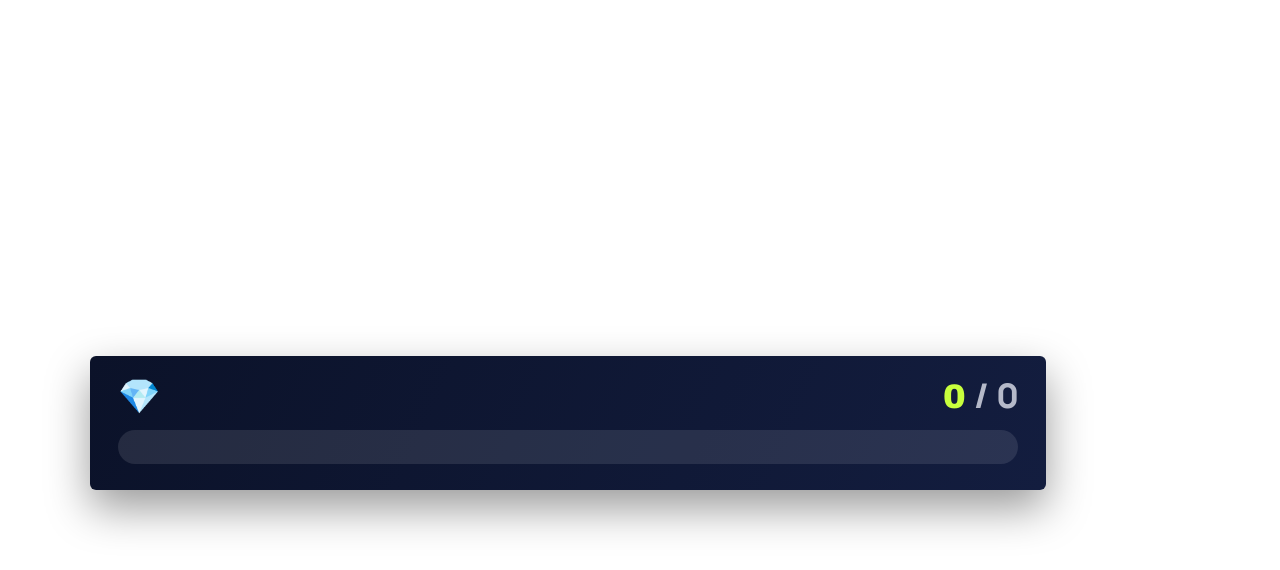
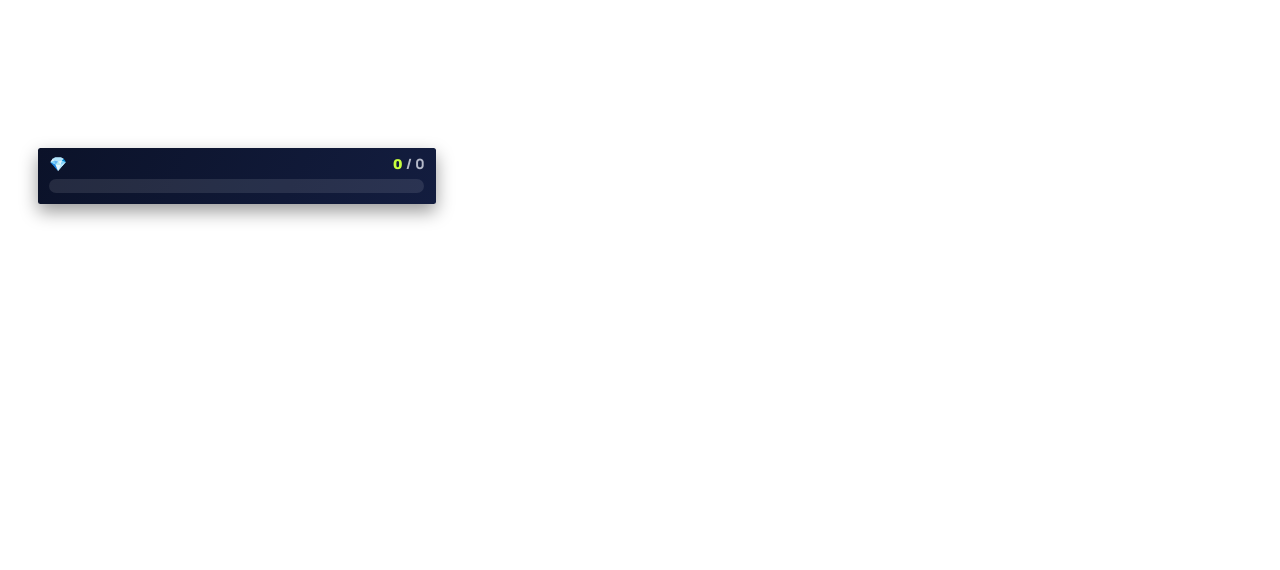
Before and after one commit to eFixWA/livespark-overlays, a plain HTML site: page giftgoal.html in a window 1280 px wide. Drawn offline with nearby package versions, Linux system fonts and the light colour scheme; a web font is replaced by a local one.

Commit message:
Scale overlays to fit any source box size
Co-Authored-By: Claude Opus 5.5 <noreply@anthropic.com>
Claude-Session: https://claude.ai/code/session_014D6E1XTkb6MxWVdumGikFS

```diff
--- a/shared/core.js
+++ b/shared/core.js
@@ -122,6 +122,17 @@
     } catch { /* audio blocked */ }
   };
 
+  // Overlays are designed on a 1080×1920 canvas. Apps like TikTok LIVE Studio size
+  // the page to their source box, so scale the canvas to fit whatever size we get.
+  function fit() {
+    if (window.self !== window.top) return; // inside the all-in-one page, which fits itself
+    const w = window.innerWidth || 1080;
+    const h = window.innerHeight || 1920;
+    document.documentElement.style.zoom = String(Math.min(w / 1080, h / 1920));
+  }
+  fit();
+  window.addEventListener('resize', fit);
+
   LS.applyTheme();
   window.LS = LS;
 })();
```
Also changed, not shown: all.html (+7 -0 lines).
